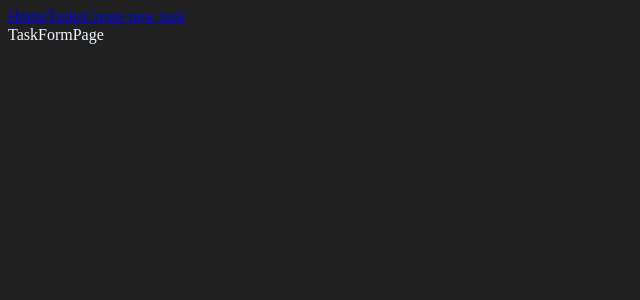
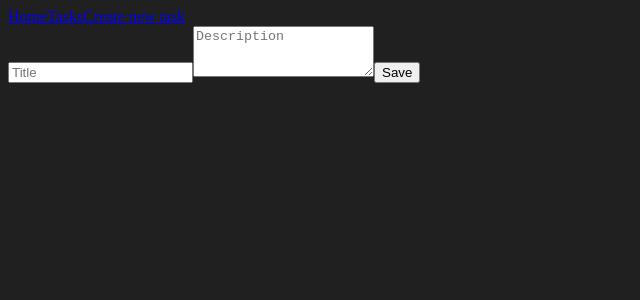
Before and after one commit to Karel95/Django-Rest_React-CRUD, a React (Vite) app in the folder client/: page /create-task in a window 1280 px wide. Shown: the top 300 px of the page, without its empty margins (0-640 px from the left). Built offline with nearby package versions, Linux system fonts and the light colour scheme.

Commit message:
updating

```diff
--- a/client/src/api/tasks.api.ts
+++ b/client/src/api/tasks.api.ts
@@ -1,10 +1,43 @@
 import axios from 'axios';
 
+interface Task {
+  id: number;
+  title: string;
+  description: string;
+}
+
+interface NewTask {
+  title: string;
+  description: string;
+}
+
+const tasksApi = axios.create({
+  baseURL: 'http://localhost:8000/tasks/api/v1/tasks/',
+//   headers: {
+//     'Content-Type': 'application/json',
+//   },
+//   withCredentials: true, // to send cookies with requests
+//  'maxRedirects': 0, // to avoid infinite redirects
+})
 
 export function getAllTasks() {
   return (
-    axios.get('http://localhost:8000/tasks/api/v1/tasks')
+    // axios.get('http://localhost:8000/tasks/api/v1/tasks/')
+    //  .then(response => response.data)
+    //  .catch(error => console.log(error))
+    tasksApi.get<Task[]>('/')
      .then(response => response.data)
      .catch(error => console.log(error))
   )
 }
+
+export function createTask (task: NewTask) {
+  return (
+    // axios.post('http://localhost:8000/tasks/api/v1/tasks/', task)
+    //  .then(response => response.data)
+    //  .catch(error => console.log(error))
+    tasksApi.post('/', task)
+     .then(response => response.data)
+     .catch(error => console.log(error))
+  )
+}
--- a/client/src/pages/TaskFormPage.tsx
+++ b/client/src/pages/TaskFormPage.tsx
@@ -1,6 +1,57 @@
+import { useForm } from "react-hook-form";
+// otras bibliotecas recomendadas para usar junto a 'react-hook-form':
+// yup
+// zod
+import { createTask } from "../api/tasks.api";
+import { useNavigate } from "react-router-dom";
 
-export function TaskFormPage () {
+interface NewTask {
+  title: string;
+  description: string;
+}
+
+export function TaskFormPage() {
+  const {
+    register,
+    handleSubmit,
+    formState: { errors },
+  } = useForm<NewTask>();
+
+  const navigate = useNavigate();
+
+  const onSubmit = handleSubmit(async data => {
+    // // Enviar los datos al API para guardar la tarea
+    await createTask(data)
+    // // Redireccionar a la página de tareas
+    // window.location.href = "/tasks";
+    navigate("/tasks");
+    // // Opcionalmente, mostrar un mensaje de éxito al guardar la tarea
+    alert("Task created successfully!");
+  });
+  // // Validaciones personalizadas con 'react-hook-form'
+  // const validationSchema = yup.object().shape({
+  //   title: yup.string().required("Title is required"),
+  //   description: yup.string().required("Description is required"),
+  // });
+
   return (
-    <div>TaskFormPage</div>
-  )
+    <div>
+      <form onSubmit={onSubmit}>
+        <input
+          type="text"
+          placeholder="Title"
+          {...register("title", { required: true })}
+        />
+        {errors.title && <span>Title is required!</span>}
+        <textarea
+          id=""
+          rows={3}
+          placeholder="Description"
+          {...register("description", { required: true })}
+        ></textarea>
+        {errors.description && <span>Description is required!</span>}
+        <button>Save</button>
+      </form>
+    </div>
+  );
 }
```
Also changed, not shown: 1 other file (tests, documents, lock files or other folders).
